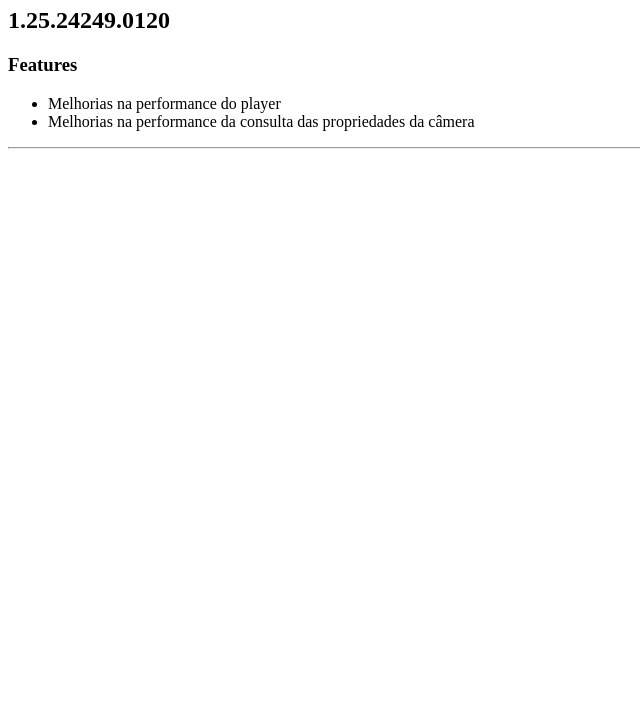
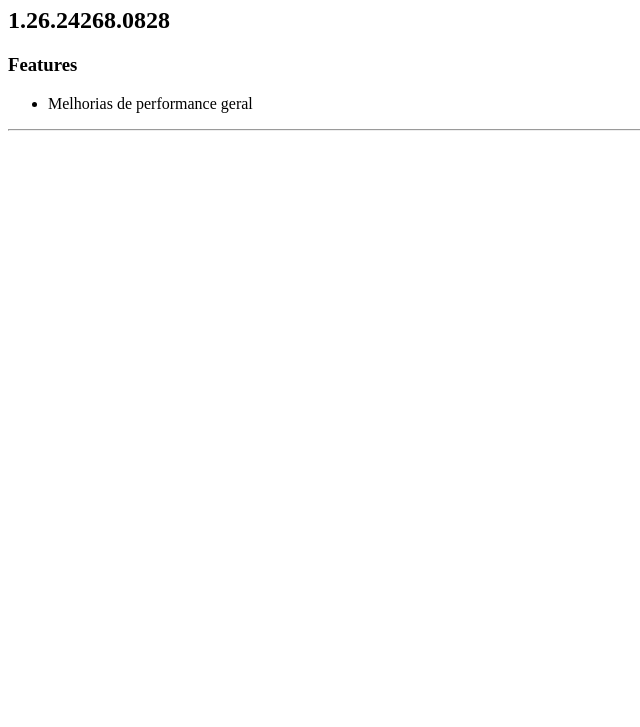
Before and after one commit to NEOiD-Broadcast/NEOiD-Broadcast-neoidcamcontroller, a plain HTML site: page index.html in a window 1280 px wide. Shown: the part 73-800 px from the top of the page, without its empty margins (0-640 px from the left). Drawn offline with Linux system fonts and the light colour scheme.

Commit message:
Update index.html

```diff
--- a/index.html
+++ b/index.html
@@ -7,11 +7,10 @@
 </head>
 <body>
     <h1>Release Notes</h1>
-    <h2>1.25.24249.0120</h2>
+    <h2>1.26.24268.0828</h2>
     <h3>Features</h3>
     <ul>
-        <li>Melhorias na performance do player</li>
-        <li>Melhorias na performance da consulta das propriedades da câmera</li>
+        <li>Melhorias de performance geral</li>
     </ul>
     <hr>
 </body>
```
